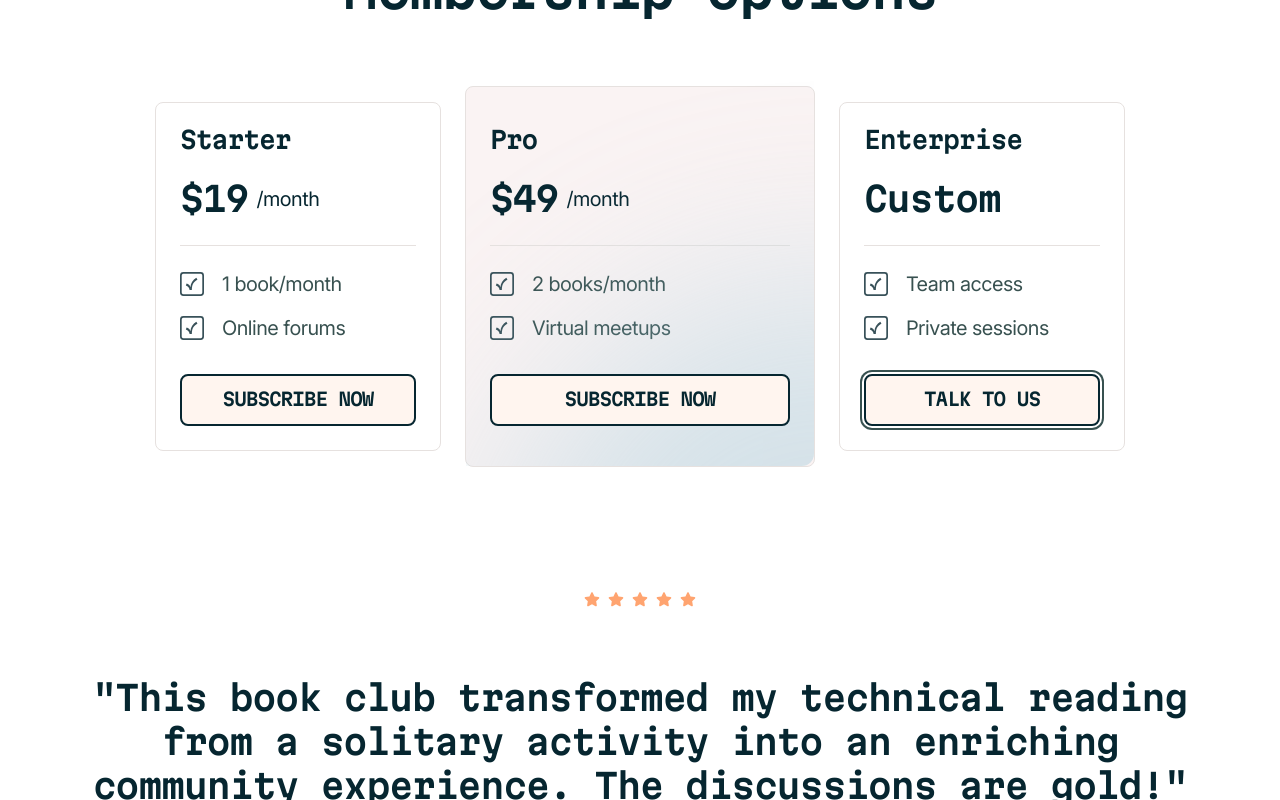
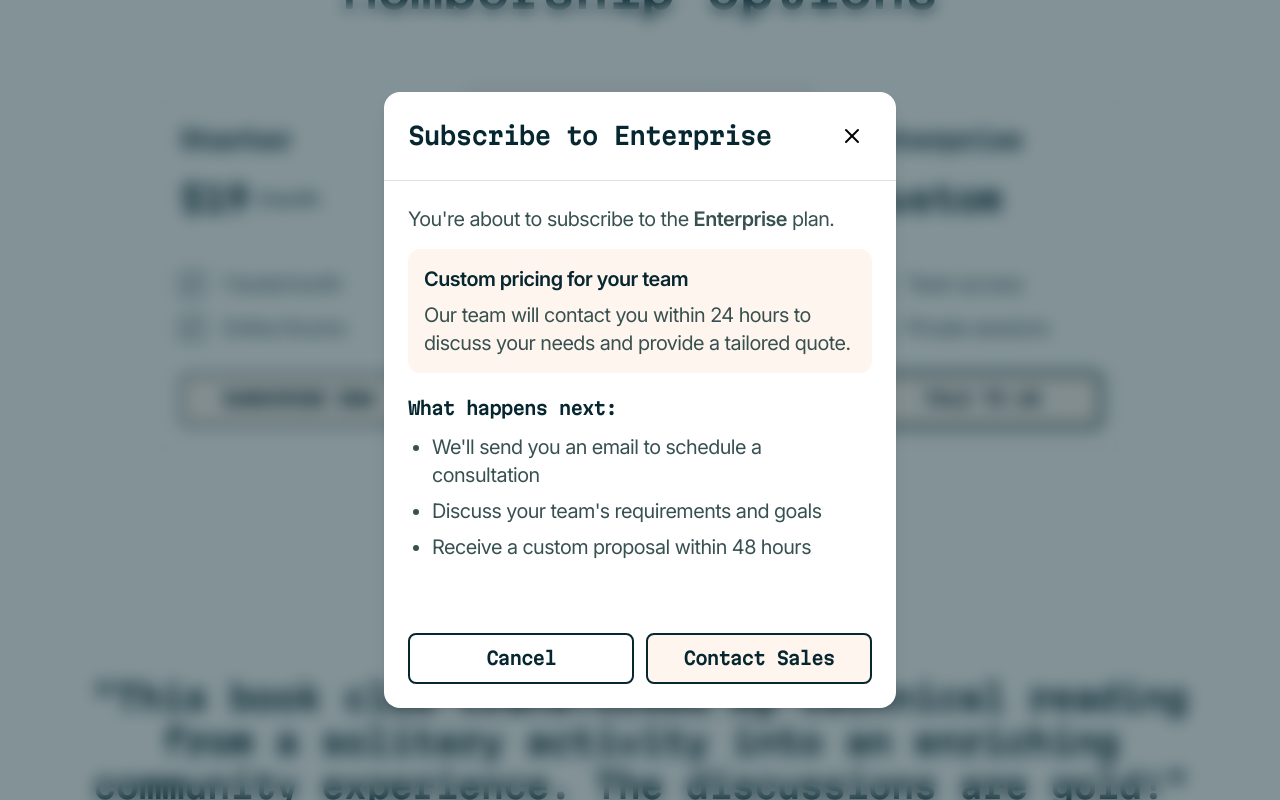
Before and after one commit to Shameera17/book-club, a Next.js app: page / in a window 1280 px wide. Both pictures are taken after a click on the button "TALK TO US". Shown: the part 2866-3666 px from the top of the page. Built offline with nearby package versions, Linux system fonts and the light colour scheme.

Commit message:
feat: implement subscription modal with animations and close functionality

```diff
--- a/app/globals.css
+++ b/app/globals.css
@@ -43,3 +43,32 @@ body {
   background-clip: text;
   -webkit-text-fill-color: transparent;
 }
+
+/* Modal Animations */
+@keyframes fadeIn {
+  from {
+    opacity: 0;
+  }
+  to {
+    opacity: 1;
+  }
+}
+
+@keyframes slideUp {
+  from {
+    opacity: 0;
+    transform: translateY(20px);
+  }
+  to {
+    opacity: 1;
+    transform: translateY(0);
+  }
+}
+
+.animate-fadeIn {
+  animation: fadeIn 0.2s ease-out;
+}
+
+.animate-slideUp {
+  animation: slideUp 0.3s ease-out;
+}
--- /dev/null
+++ b/ui/modal/index.tsx
@@ -0,0 +1,186 @@
+"use client";
+import { getPath } from "@/app/lib/assets";
+import Image from "next/image";
+import { useEffect, useRef } from "react";
+import Button from "../buttons";
+
+interface ModalProps {
+  isOpen: boolean;
+  onClose: () => void;
+  title: string;
+  children: React.ReactNode;
+  size?: "sm" | "md" | "lg";
+}
+
+export const Modal = ({
+  isOpen,
+  onClose,
+  title,
+  children,
+  size = "md",
+}: ModalProps) => {
+  const modalRef = useRef<HTMLDivElement>(null);
+
+  // Close modal on Escape key press
+  useEffect(() => {
+    const handleEscape = (e: KeyboardEvent) => {
+      if (e.key === "Escape" && isOpen) {
+        onClose();
+      }
+    };
+
+    document.addEventListener("keydown", handleEscape);
+    return () => document.removeEventListener("keydown", handleEscape);
+  }, [isOpen, onClose]);
+
+  // Prevent body scroll when modal is open
+  useEffect(() => {
+    if (isOpen) {
+      document.body.style.overflow = "hidden";
+    } else {
+      document.body.style.overflow = "unset";
+    }
+
+    return () => {
+      document.body.style.overflow = "unset";
+    };
+  }, [isOpen]);
+
+  // Close modal when clicking outside
+  const handleBackdropClick = (e: React.MouseEvent) => {
+    if (modalRef.current && !modalRef.current.contains(e.target as Node)) {
+      onClose();
+    }
+  };
+
+  if (!isOpen) return null;
+
+  const sizeClasses = {
+    sm: "max-w-md",
+    md: "max-w-lg",
+    lg: "max-w-2xl",
+  };
+
+  return (
+    <div
+      className="fixed inset-0 z-50 flex items-center justify-center p-4 bg-neutral-900/50 backdrop-blur-sm animate-fadeIn"
+      onClick={handleBackdropClick}
+      role="dialog"
+      aria-modal="true"
+      aria-labelledby="modal-title"
+    >
+      <div
+        ref={modalRef}
+        className={`relative w-full ${sizeClasses[size]} bg-white rounded-16 shadow-lg animate-slideUp`}
+      >
+        {/* Header */}
+        <div className="flex items-center justify-between p-6 border-b border-neutral-200">
+          <h2 id="modal-title" className="text-preset-4 text-neutral-900">
+            {title}
+          </h2>
+          <button
+            onClick={onClose}
+            className="flex items-center justify-center w-10 h-10 rounded-full hover:bg-neutral-100 transition-colors focus:outline-none focus:ring-2 focus:ring-neutral-700 focus:ring-offset-2"
+            aria-label="Close modal"
+          >
+            <Image
+              src={getPath("icon-close.svg")}
+              alt="Close"
+              width={24}
+              height={24}
+            />
+          </button>
+        </div>
+
+        {/* Content */}
+        <div className="p-6">{children}</div>
+      </div>
+    </div>
+  );
+};
+
+interface SubscriptionModalContentProps {
+  plan: "Starter" | "Pro" | "Enterprise";
+  price: string;
+  onConfirm: () => void;
+  onCancel: () => void;
+}
+
+export const SubscriptionModalContent = ({
+  plan,
+  price,
+  onConfirm,
+  onCancel,
+}: SubscriptionModalContentProps) => {
+  const isCustomPrice = price === "Custom";
+
+  return (
+    <div className="flex flex-col gap-6">
+      <div className="flex flex-col gap-4">
+        <p className="text-preset-5 text-neutral-700">
+          You&apos;re about to subscribe to the <strong>{plan}</strong> plan.
+        </p>
+
+        {!isCustomPrice ? (
+          <div className="p-4 bg-light-salmon-50 rounded-12">
+            <div className="flex items-baseline gap-2">
+              <span className="text-preset-3 text-neutral-900">${price}</span>
+              <span className="text-preset-5 text-neutral-700">/month</span>
+            </div>
+            <p className="text-preset-5 text-neutral-700 mt-2">
+              Billed monthly • Cancel anytime
+            </p>
+          </div>
+        ) : (
+          <div className="p-4 bg-light-salmon-50 rounded-12">
+            <p className="text-preset-5 text-neutral-900 font-semibold">
+              Custom pricing for your team
+            </p>
+            <p className="text-preset-5 text-neutral-700 mt-2">
+              Our team will contact you within 24 hours to discuss your needs
+              and provide a tailored quote.
+            </p>
+          </div>
+        )}
+
+        <div className="flex flex-col gap-3 mt-2">
+          <h3 className="text-preset-6 text-neutral-900">What happens next:</h3>
+          <ul className="flex flex-col gap-2 ml-6">
+            <li className="text-preset-5 text-neutral-700 list-disc">
+              {isCustomPrice
+                ? "We'll send you an email to schedule a consultation"
+                : "You'll receive a confirmation email"}
+            </li>
+            <li className="text-preset-5 text-neutral-700 list-disc">
+              {isCustomPrice
+                ? "Discuss your team's requirements and goals"
+                : "Get instant access to your membership benefits"}
+            </li>
+            <li className="text-preset-5 text-neutral-700 list-disc">
+              {isCustomPrice
+                ? "Receive a custom proposal within 48 hours"
+                : "Join our community forums and upcoming events"}
+            </li>
+          </ul>
+        </div>
+      </div>
+
+      {/* Actions */}
+      <div className="flex flex-col sm:flex-row gap-3 mt-4">
+        <Button
+          label={"Cancel"}
+          onClick={onCancel}
+          className="w-full mt-8   focus:outline-none focus:ring-2 focus:ring-neutral-700 focus:ring-offset-2 text-neutral-900 border-2 border-neutral-900"
+          bgHoverColor="bg-neutral-100"
+        />
+        <Button
+          label={isCustomPrice ? "Contact Sales" : "Confirm "}
+          onClick={onConfirm}
+          className="w-full mt-8   focus:outline-none focus:ring-2 focus:ring-neutral-700 focus:ring-offset-2"
+          bgColor="bg-light-salmon-50"
+          bgHoverColor="bg-gradient-hero"
+        />
+      </div>
+    </div>
+  );
+};
--- a/ui/pages/home.tsx
+++ b/ui/pages/home.tsx
@@ -2,11 +2,42 @@
 import { getPath, IMAGES } from "@/app/lib/assets";
 import { scrolltoHash } from "@/app/lib/helpers";
 import Image from "next/image";
+import { useState } from "react";
 import "../../app/styles/home.css";
 import Button from "../buttons";
 import { ListItem1, ListItem2, ListItem3 } from "../list-items";
+import { Modal, SubscriptionModalContent } from "../modal";
 import { CardWrapper, CardWrapper1 } from "../wrapper";
+
 export const Landing = () => {
+  const [isModalOpen, setIsModalOpen] = useState(false);
+  const [selectedPlan, setSelectedPlan] = useState<{
+    name: "Starter" | "Pro" | "Enterprise";
+    price: string;
+  } | null>(null);
+
+  const handleSubscribe = (
+    plan: "Starter" | "Pro" | "Enterprise",
+    price: string,
+  ) => {
+    setSelectedPlan({ name: plan, price });
+    setIsModalOpen(true);
+  };
+
+  const handleConfirm = () => {
+    // Handle subscription confirmation
+    alert(
+      `Thank you for subscribing to the ${selectedPlan?.name} plan! Check your email for confirmation.`,
+    );
+    setIsModalOpen(false);
+    setSelectedPlan(null);
+  };
+
+  const handleCancel = () => {
+    setIsModalOpen(false);
+    setSelectedPlan(null);
+  };
+
   return (
     <div className="flex flex-col gap-16 md:gap-20 lg:gap-30">
       <CardWrapper
@@ -201,7 +232,7 @@ export const Landing = () => {
                 info={["1 book/month", "Online forums"]}
                 button={{
                   label: "SUBSCRIBE NOW",
-                  action: () => {},
+                  action: () => handleSubscribe("Starter", "19"),
                 }}
               />
               <ListItem3
@@ -211,7 +242,7 @@ export const Landing = () => {
                 isPro
                 button={{
                   label: "SUBSCRIBE NOW",
-                  action: () => {},
+                  action: () => handleSubscribe("Pro", "49"),
                 }}
               />
               <ListItem3
@@ -220,7 +251,7 @@ export const Landing = () => {
                 info={["Team access", "Private sessions"]}
                 button={{
                   label: "TALK TO US",
-                  action: () => {},
+                  action: () => handleSubscribe("Enterprise", "Custom"),
                 }}
               />
             </div>
@@ -357,6 +388,23 @@ export const Landing = () => {
           </span>
         </div>
       </CardWrapper>
+
+      {/* Subscription Modal */}
+      {selectedPlan && (
+        <Modal
+          isOpen={isModalOpen}
+          onClose={handleCancel}
+          title={`Subscribe to ${selectedPlan.name}`}
+          size="md"
+        >
+          <SubscriptionModalContent
+            plan={selectedPlan.name}
+            price={selectedPlan.price}
+            onConfirm={handleConfirm}
+            onCancel={handleCancel}
+          />
+        </Modal>
+      )}
     </div>
   );
 };
```
Also changed, not shown: public/images/icon-close.svg (added).
